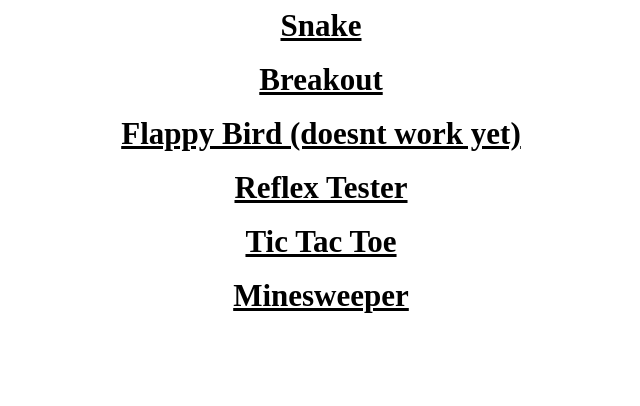
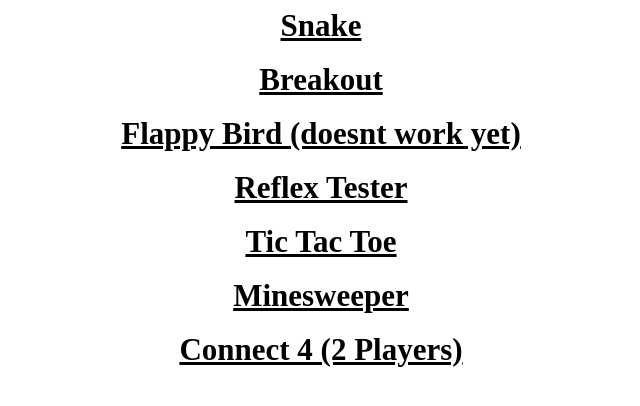
Before and after one commit to huhenU/Switchgames, a plain HTML site: page index.html in a window 1280 px wide. Shown: the whole page, without its empty margins (319-959 px from the left). Drawn offline with Linux system fonts and the light colour scheme.

Commit message:
Update index.html

```diff
--- a/index.html
+++ b/index.html
@@ -79,5 +79,8 @@
 <a href="Games/minesweeper">Minesweeper</a><br>
 &nbsp;</div>
 <div class="c1">
+<a href="http://www.tammyyee.com/keiki_page/javascript_games/connect4_/connect4.html">Connect 4 (2 Players)</a><br>
+&nbsp;</div>
+<div class="c1">
 
 </body></html>
```
